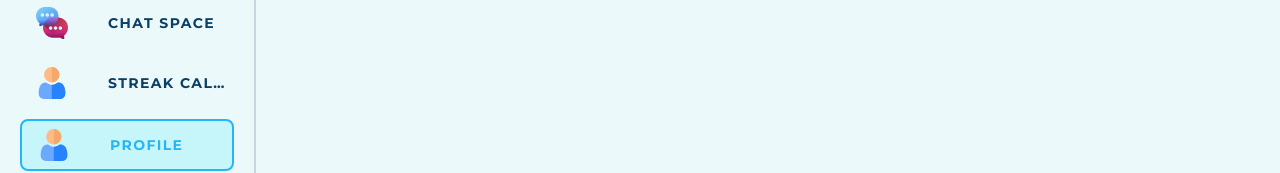
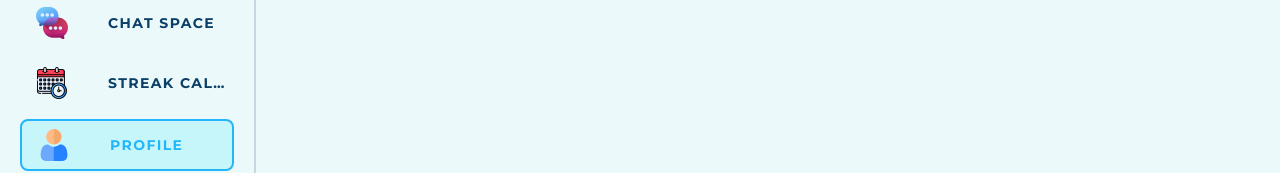
Before and after one commit to arsalan1004/Safwaat, a React (Vite) app in the folder Frontend/: page /profile in a window 1280 px wide. Shown: the part 401-574 px from the top of the page. Built offline with nearby package versions, Linux system fonts and the light colour scheme; no server answers; a web font is replaced by a local one.

Commit message:
added streakCalendar leftSideBar entry

```diff
--- a/Frontend/src/Components/Home/LeftSideBar/LeftSideBar.jsx
+++ b/Frontend/src/Components/Home/LeftSideBar/LeftSideBar.jsx
@@ -15,6 +15,7 @@ import questArenaIcon from '../../../Assets/Icons/quest.png';
 import lobbyIcon from '../../../Assets/Icons/lobby.png';
 import chatSpaceIcon from '../../../Assets/Icons/chatSpace.png';
 import profileIcon from '../../../Assets/Icons/profile.png';
+import streakCalender from '../../../Assets/Icons/streakCalender.png';
 
 function LeftSideBar() {
   const [selectedLink, setSelectedLink] = useState('/');
@@ -91,7 +92,7 @@ function LeftSideBar() {
         </Link>
         <Link to="/streakCalendar" onClick={() => handleLinkClick('/streakCalendar')}>
           <NavOption
-            imgSrc={profileIcon}
+            imgSrc={streakCalender}
             altText="profile Option"
             optionText="STREAK CALENDAR"
             isSelected={selectedLink === '/streakCalendar'}
```
Also changed, not shown: Frontend/src/Assets/Icons/streakCalender.png.
